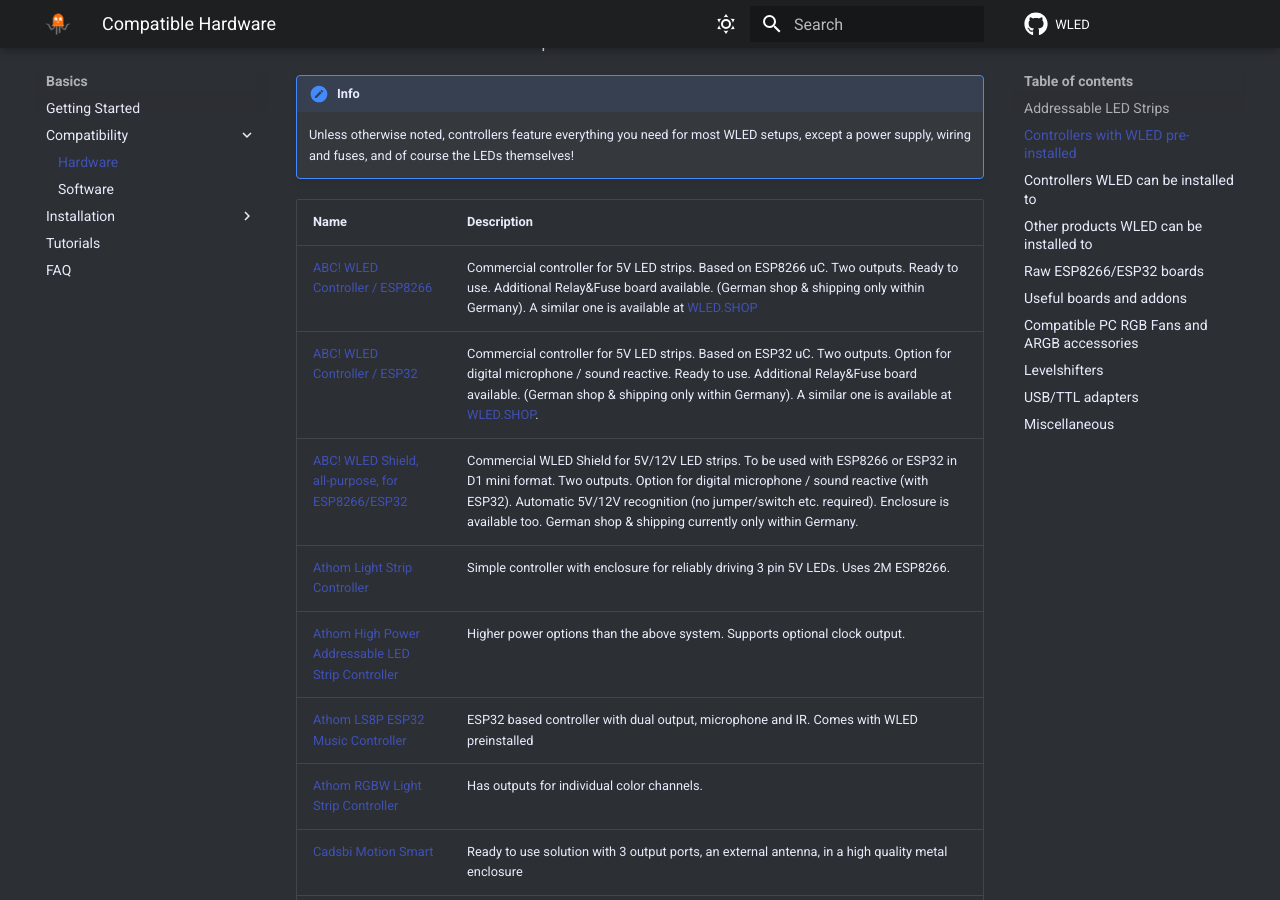
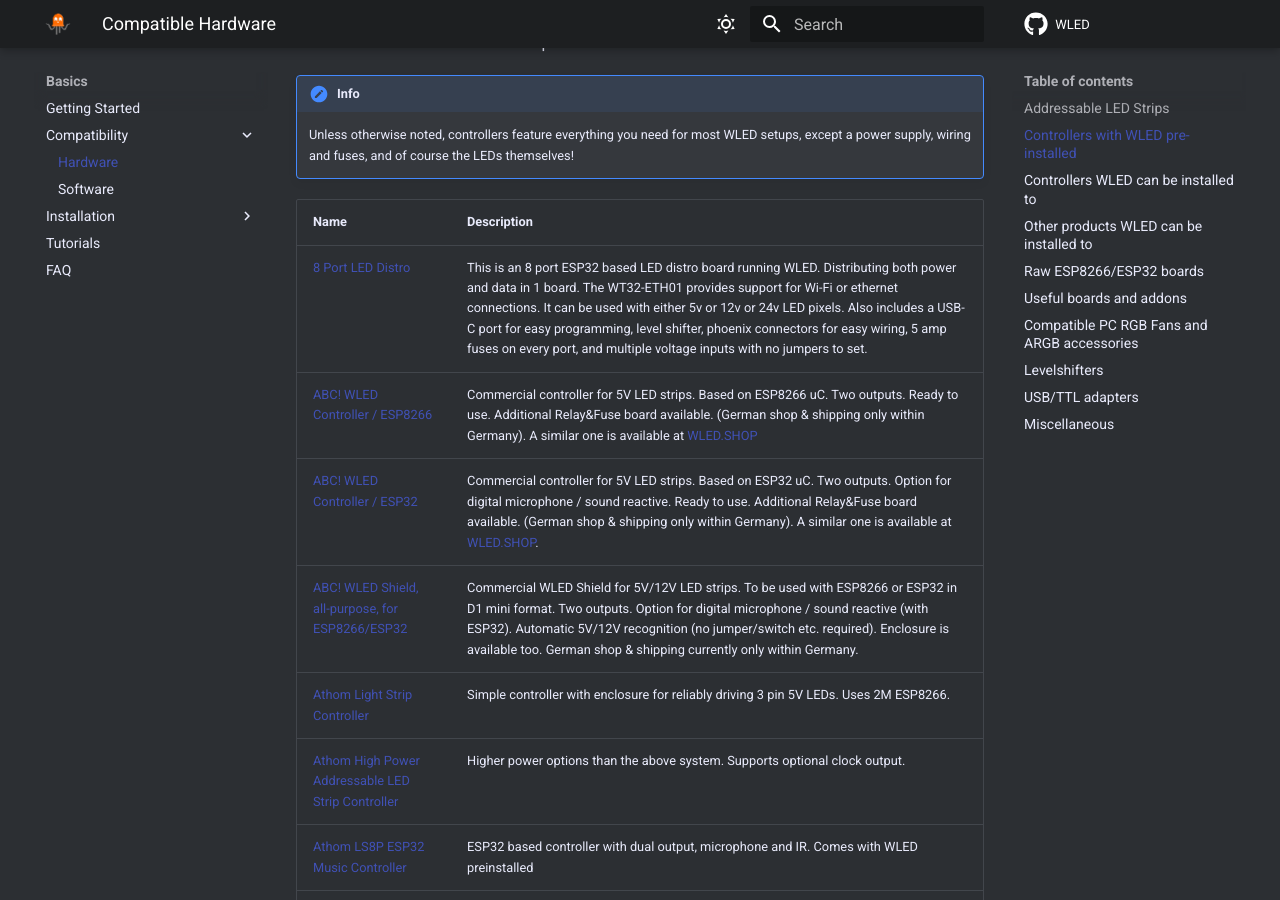
Before and after one commit to Aircoookie/WLED-Docs, an MkDocs documentation site: the page built from docs/basics/compatible-hardware.md, in a window 1280 px wide and 900 px high, scrolled down 1359 px. Built offline with MkDocs 1.6.1 and Material for MkDocs 9.7.7, drawn with Linux system fonts in a browser that asks for light colours; comment, search, counter and statistics services are not loaded.

Commit message:
Update compatible-hardware.md

```diff
--- a/docs/basics/compatible-hardware.md
+++ b/docs/basics/compatible-hardware.md
@@ -43,6 +43,7 @@
 
 | Name | Description |
 |---|---|
+[8 Port LED Distro](https://www.tindie.com/products/bong69/8-port-led-distro/) | This is an 8 port ESP32 based LED distro board running WLED. Distributing both power and data in 1 board. The WT32-ETH01 provides support for Wi-Fi or ethernet connections. It can be used with either 5v or 12v or 24v LED pixels. Also includes a USB-C port for easy programming, level shifter, phoenix connectors for easy wiring, 5 amp fuses on every port, and multiple voltage inputs with no jumpers to set.
 [ABC! WLED Controller / ESP8266](https://shop.myhome-control.de/ABC-WLED-Controller-V31-ESP8266/HW10002) | Commercial controller for 5V LED strips. Based on ESP8266 uC. Two outputs. Ready to use. Additional Relay&Fuse board available. (German shop & shipping only within Germany). A similar one is available at [WLED.SHOP](https://wled.shop/produkt/wladis-wled-controller-v31/)
 [ABC! WLED Controller / ESP32](https://shop.myhome-control.de/ABC-WLED-Controller-V41-ESP32/HW10003.1) | Commercial controller for 5V LED strips. Based on ESP32 uC. Two outputs. Option for digital microphone / sound reactive. Ready to use. Additional Relay&Fuse board available. (German shop & shipping only within Germany). A similar one is available at [WLED.SHOP](https://wled.shop/produkt/wladis-wled-controller-v40-esp32/).
 [ABC! WLED Shield, all-purpose, for ESP8266/ESP32](https://shop.myhome-control.de/ABC-WLED-Basis-Board-fuer-5V-und-12V-LED-universell/HW10008) | Commercial WLED Shield for 5V/12V LED strips. To be used with ESP8266 or ESP32 in D1 mini format. Two outputs. Option for digital microphone / sound reactive (with ESP32). Automatic 5V/12V recognition (no jumper/switch etc. required). Enclosure is available too. German shop & shipping currently only within Germany.
```
